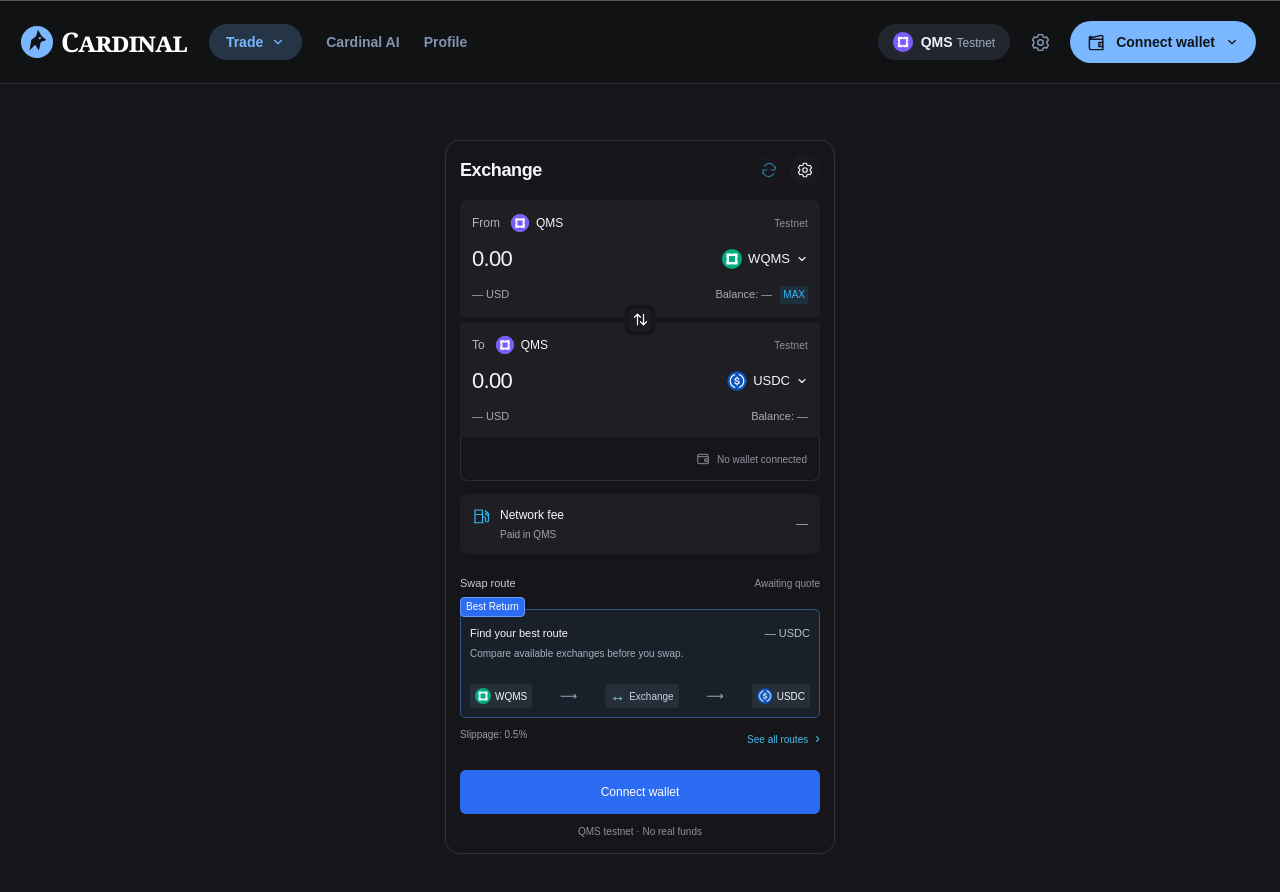
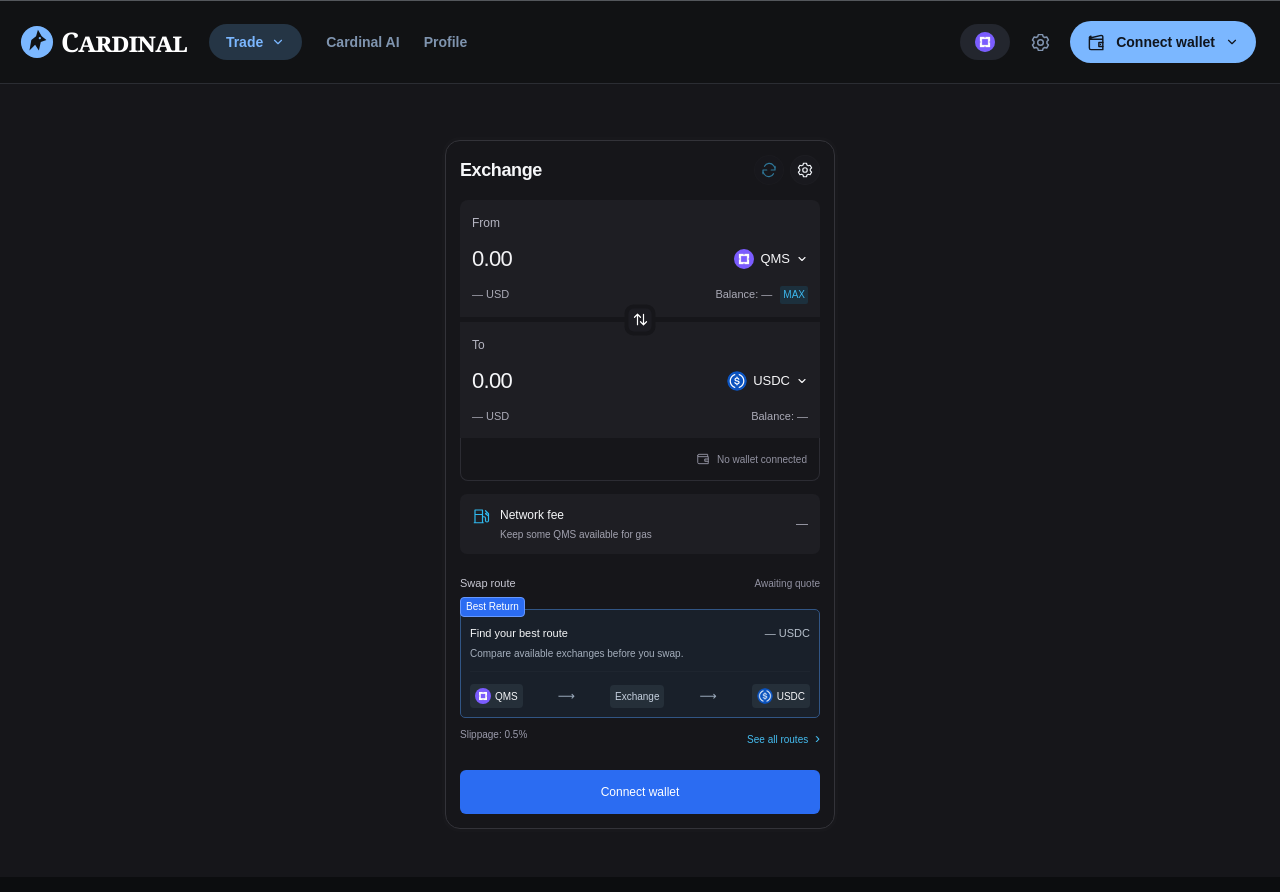
Before and after one commit to favoursui/Cardinal_Exchange, a Next.js app: page / in a window 1280 px wide. Shown: the top 892 px of the page. Built offline with nearby package versions, Linux system fonts and the light colour scheme.

Commit message:
style(frontend): simplify swap labels and route card
- Remove network labels from From and To sections
- Remove testnet notice and keep only the navbar network logo
- Remove the arrow icon beside Exchange

```diff
--- a/src/components/layout/navbar.tsx
+++ b/src/components/layout/navbar.tsx
@@ -39,7 +39,6 @@ export function Navbar() {
         <div className="nav-actions">
           <span className="network-pill" title="QMS testnet">
             <TokenLogo symbol="QMS" className="network-mark" />
-            <span>QMS <span className="network-testnet">Testnet</span></span>
           </span>
           <button className="settings-button" disabled aria-label="Settings (coming soon)" title="Coming soon">
             <svg aria-hidden="true" width="21" height="21" viewBox="0 0 24 24" fill="none" stroke="currentColor" strokeWidth="1.7" strokeLinecap="round" strokeLinejoin="round">
--- a/src/features/swap/exchange-card.module.css
+++ b/src/features/swap/exchange-card.module.css
@@ -10,8 +10,6 @@
 .amountPanel:first-child { border-radius: 8px 8px 0 0; }
 .networkRow { display: flex; align-items: center; gap: 7px; font-size: 12px; }
 .networkRow > :first-child { color: #b5b5c1; margin-right: 4px; }
-.chainMark { width: 18px; height: 18px; display: grid; place-items: center; font-size: 11px; font-weight: 700; border-radius: 50%; background: #749ee8; color: #111722; }
-.testnet { margin-left: auto; color: #92929f; font-size: 10px; letter-spacing: .2px; }
 .amountRow { display: flex; align-items: center; gap: 12px; margin: 12px 0 11px; }
 .amountRow > input, .output { display: block; width: 100%; min-width: 0; font-size: 22px; font-weight: 500; line-height: 1.25; letter-spacing: -.7px; font-variant-numeric: tabular-nums; background: transparent; }
 .amountRow > input::placeholder { color: #f3f3f5; opacity: 1; }
--- a/src/features/swap/exchange-card.tsx
+++ b/src/features/swap/exchange-card.tsx
@@ -75,13 +75,15 @@ function TokenPicker({ token, label, onChange }: { token: Token; label: string;
 }
 
 export function ExchangeCard() {
-  const [inputToken, setInputToken] = useState<Token>("WQMS");
+  const [inputToken, setInputToken] = useState<Token>("QMS");
   const [outputToken, setOutputToken] = useState<Token>("USDC");
   const [amount, setAmount] = useState("");
   const [slippage, setSlippage] = useState("0.5");
   const [draftSlippage, setDraftSlippage] = useState("0.5");
   const validSlippage = /^(?:\d+(?:\.\d{1,2})?|\.\d{1,2})$/.test(draftSlippage) && Number(draftSlippage) >= 0 && Number(draftSlippage) <= 5;
   const settings = useRef<HTMLDialogElement>(null);
+  const conversion = inputToken === "QMS" && outputToken === "WQMS" ? "Wrap" : inputToken === "WQMS" && outputToken === "QMS" ? "Unwrap" : null;
+  const conversionAmount = /^\d+(?:\.\d{1,18})?$/.test(amount) ? amount : "0.00";
 
   function chooseToken(side: "input" | "output", token: Token) {
     if (side === "input") {
@@ -97,16 +99,16 @@ export function ExchangeCard() {
   return (
     <section className={styles.card} aria-labelledby="exchange-title">
       <div className={styles.heading}>
-        <h1 id="exchange-title">Exchange</h1>
+        <h1 id="exchange-title">{conversion ?? "Exchange"}</h1>
         <div className={styles.tools}>
           <button type="button" className={styles.iconButton} disabled aria-label="Refresh quote" title="No quote to refresh"><Icon name="refresh" /></button>
-          <button type="button" className={styles.iconButton} onClick={() => { setDraftSlippage(slippage); settings.current?.showModal(); }} aria-label="Swap settings"><Icon name="settings" /></button>
+          <button type="button" className={styles.iconButton} disabled={!!conversion} onClick={() => { setDraftSlippage(slippage); settings.current?.showModal(); }} aria-label="Swap settings"><Icon name="settings" /></button>
         </div>
       </div>
 
       <div className={styles.amountGroup}>
         <div className={styles.amountPanel}>
-          <div className={styles.networkRow}><label htmlFor="swap-amount">From</label><TokenLogo symbol="QMS" className={styles.chainMark} /><span>QMS</span><span className={styles.testnet}>Testnet</span></div>
+          <div className={styles.networkRow}><label htmlFor="swap-amount">From</label></div>
           <div className={styles.amountRow}>
             <input id="swap-amount" aria-label={`Amount of ${inputToken} to swap`} value={amount} placeholder="0.00" inputMode="decimal" autoComplete="off" spellCheck={false} maxLength={79} onChange={event => { if (/^\d*(\.\d*)?$/.test(event.target.value)) setAmount(event.target.value); }} />
             <TokenPicker token={inputToken} label="From token" onChange={token => chooseToken("input", token)} />
@@ -119,9 +121,9 @@ export function ExchangeCard() {
         </div>
 
         <div className={styles.amountPanel}>
-          <div className={styles.networkRow}><span>To</span><TokenLogo symbol="QMS" className={styles.chainMark} /><span>QMS</span><span className={styles.testnet}>Testnet</span></div>
+          <div className={styles.networkRow}><span>To</span></div>
           <div className={styles.amountRow}>
-            <output aria-label="Estimated output amount" className={styles.output}>0.00</output>
+            <output aria-label="Estimated output amount" className={styles.output}>{conversion ? conversionAmount : "0.00"}</output>
             <TokenPicker token={outputToken} label="To token" onChange={token => chooseToken("output", token)} />
           </div>
           <div className={styles.balanceRow}><span>— USD</span><span>Balance: —</span></div>
@@ -131,11 +133,17 @@ export function ExchangeCard() {
 
       <div className={styles.gasRow}>
         <span className={styles.gasIcon}><Icon name="gas" /></span>
-        <div><span>Network fee</span><p>Paid in QMS</p></div>
+        <div><span>Network fee</span><p>{inputToken === "QMS" ? "Keep some QMS available for gas" : "Paid in native QMS"}</p></div>
         <span className={styles.gasValue}>—</span>
       </div>
 
-      <div className={styles.routeSection}>
+      {conversion ? <div className={styles.routeSection}>
+        <div className={styles.routeCard}>
+          <div className={styles.routeSummary}><strong>{conversion} {inputToken}</strong><span>1 QMS = 1 WQMS</span></div>
+          <p>{conversion === "Wrap" ? "Convert QMS into wrapped QMS for token swaps." : "Convert wrapped QMS back to native QMS."}</p>
+          <p>No swap fee or slippage. Network gas still applies.</p>
+        </div>
+      </div> : <div className={styles.routeSection}>
         <div className={styles.routeHeading}><span>Swap route</span><span className={styles.routeStatus}>Awaiting quote</span></div>
         <div className={styles.routeCard}>
           <span className={styles.bestReturnTag}>Best Return</span>
@@ -144,16 +152,15 @@ export function ExchangeCard() {
           <div className={styles.routePath} aria-label={`${inputToken} through an exchange to ${outputToken}`}>
             <span className={styles.routeToken}><TokenMark token={inputToken} />{inputToken}</span>
             <span aria-hidden="true" className={styles.arrow}>⟶</span>
-            <span className={styles.routeVenue}><span aria-hidden="true">↔</span> Exchange</span>
+            <span className={styles.routeVenue}>Exchange</span>
             <span aria-hidden="true" className={styles.arrow}>⟶</span>
             <span className={styles.routeToken}><TokenMark token={outputToken} />{outputToken}</span>
           </div>
         </div>
         <div className={styles.routeFooter}><span>Slippage: {slippage}%</span><button disabled type="button">See all routes <span aria-hidden="true">›</span></button></div>
-      </div>
+      </div>}
 
       <button type="button" disabled className={styles.submit} title="Wallet connection coming soon">Connect wallet</button>
-      <p className={styles.notice}>QMS testnet · No real funds</p>
 
       <dialog ref={settings} className={styles.settingsDialog} aria-labelledby="settings-title" onClick={event => { if (event.target === event.currentTarget) settings.current?.close(); }}>
         <div className={styles.heading}><h2 id="settings-title">Swap settings</h2><button className={styles.closeButton} type="button" aria-label="Close settings" onClick={() => settings.current?.close()}>×</button></div>
--- a/src/lib/config/tokens.ts
+++ b/src/lib/config/tokens.ts
@@ -1,11 +1,13 @@
 // QMS testnet display metadata. Backend verification still controls executable routes.
-export const tokens = ["WQMS", "USDC", "WETH", "WBTC", "USDT"] as const;
+export const tokens = ["QMS", "WQMS", "USDC", "WETH", "WBTC", "USDT"] as const;
 export type Token = (typeof tokens)[number];
 export const tokenMetadata = {
+  // Native-asset API sentinel, not an ERC-20 contract address.
+  QMS: { chainId: 19480, name: "QMS", address: "0xEeeeeEeeeEeEeeEeEeEeeEEEeeeeEeeeeeeeEEeE", decimals: 18, isNative: true },
   WQMS: { chainId: 19480, name: "Wrapped QMS", address: "0x9AA510295aC664A3d5A3182a3eFe959DE2B12c34", decimals: 18 },
   USDC: { chainId: 19480, name: "USD Coin", address: "0xDd4D61DF875cc613E1372c78827a5F4C2741bf11", decimals: 6 },
   WETH: { chainId: 19480, name: "Wrapped Ether", address: "0x43D7c8434A5290a32C8725224870ad6f85132a31", decimals: 18 },
   // ERC-20 name, symbol and decimals checked on QMS testnet via eth_call.
   WBTC: { chainId: 19480, name: "Wrapped Bitcoin", address: "0x5eBfE302200a5b22E182a5C0D10444Fe44b2A678", decimals: 8 },
   USDT: { chainId: 19480, name: "Tether USD", address: "0x5D1386fC130143F92511bC2D18124D3E414ed429", decimals: 6 },
-} as const satisfies Record<Token, { chainId: number; name: string; address: `0x${string}`; decimals: number }>;
+} as const satisfies Record<Token, { chainId: number; name: string; address: `0x${string}`; decimals: number; isNative?: boolean }>;
```
